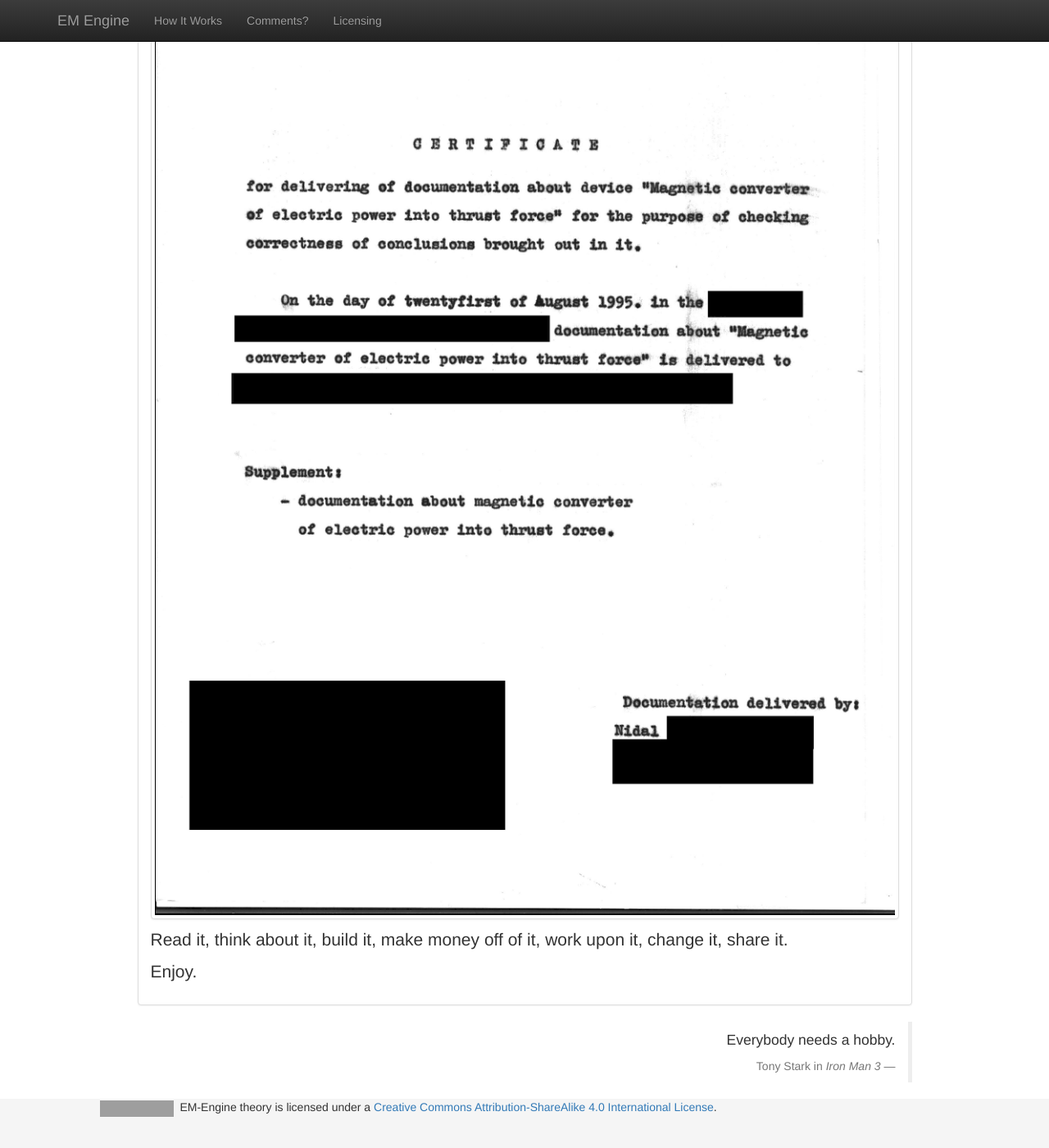
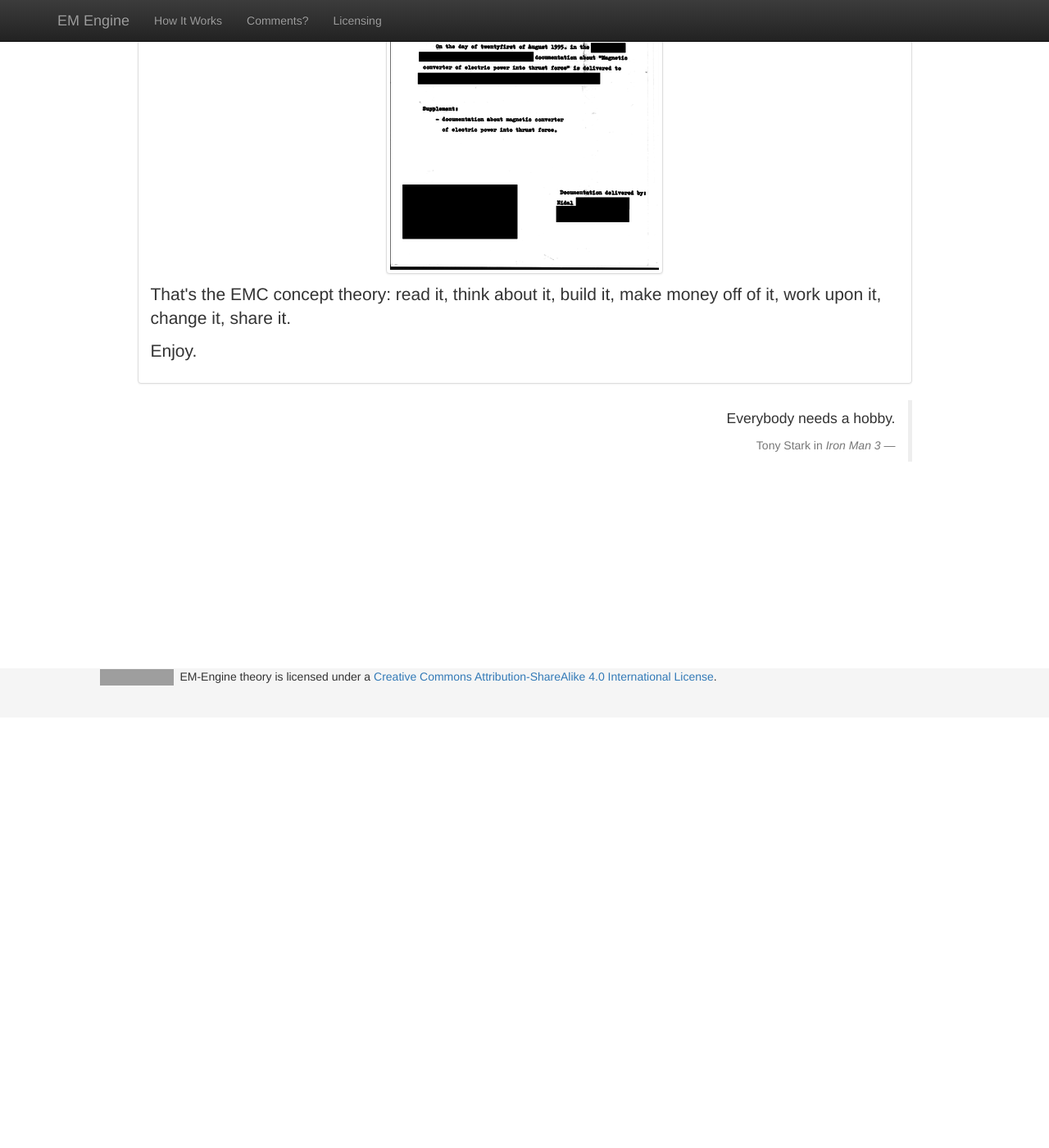
Before and after one commit to emengine/emengine.github.io, a Jekyll site: the page built from licensing.html, in a window 1280 px wide and 1400 px high, scrolled down 525 px. Shown: the whole window at 82% size. Built offline with Jekyll 4.4.1, drawn with Linux system fonts in a browser that asks for light colours; nearby versions of some CDN libraries; grey boxes are pictures that could not be loaded.

Commit message:
image thumbnail popup

```diff
--- a/licensing.html
+++ b/licensing.html
@@ -27,10 +27,12 @@
             For what it's worth, there are documents that can prove that this work has existed as early as August 1995, and a scan of a page from one of said documents can be seen here:
         </p>
         <p>
-            <img class="img-responsive img-thumbnail center-block" src="/images/0034.png">
+            <a href="#" data-toggle="modal" data-target="#myModal">
+                <img class="img-responsive img-thumbnail center-block" src="/images/0034_thumb.png"></img>
+            </a>
         </p>
         <p>
-            Read it, think about it, build it, make money off of it, work upon it, change it, share it.
+            That's the EMC concept theory: read it, think about it, build it, make money off of it, work upon it, change it, share it.
         </p>
         <p>
             Enjoy.
@@ -42,6 +44,19 @@
 
     </div> <!-- row -->
 
+<!-- Modal -->
+<div class="modal fade" id="myModal" tabindex="-1" role="dialog" aria-labelledby="myModalLabel">
+  <div class="modal-dialog" role="document">
+    <div class="modal-content">
+      <div class="modal-header">
+        <button type="button" class="close" data-dismiss="modal" aria-label="Close"><span aria-hidden="true">&times;</span></button>
+      </div>
+      <div class="modal-body">
+        <img class="img-responsive img-thumbnail center-block" src="/images/0034.png"></img>
+      </div>
+    </div>
+  </div>
+</div>
 
     <div class="row">
 
```
Also changed, not shown: README.md, images/0034_thumb.png (added).
